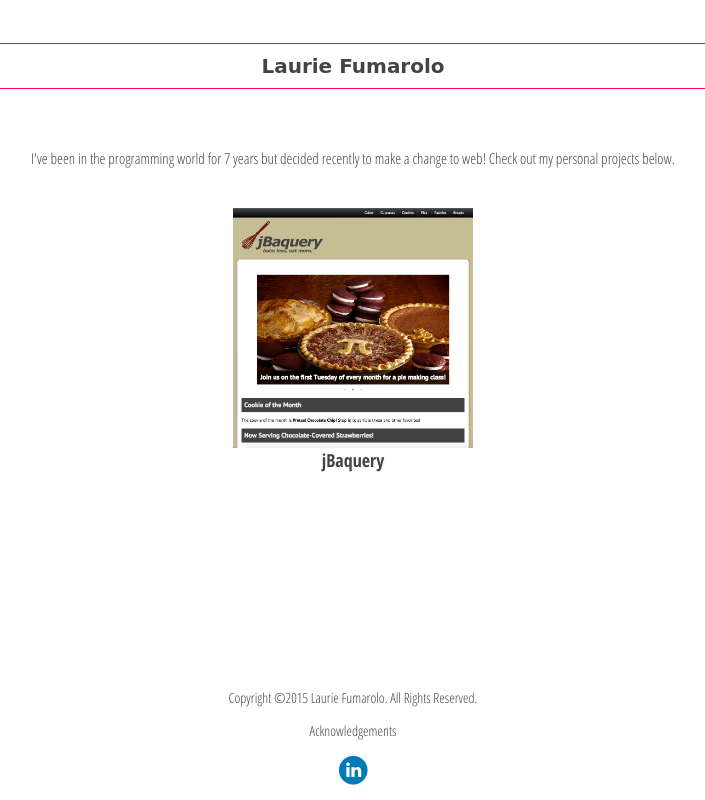
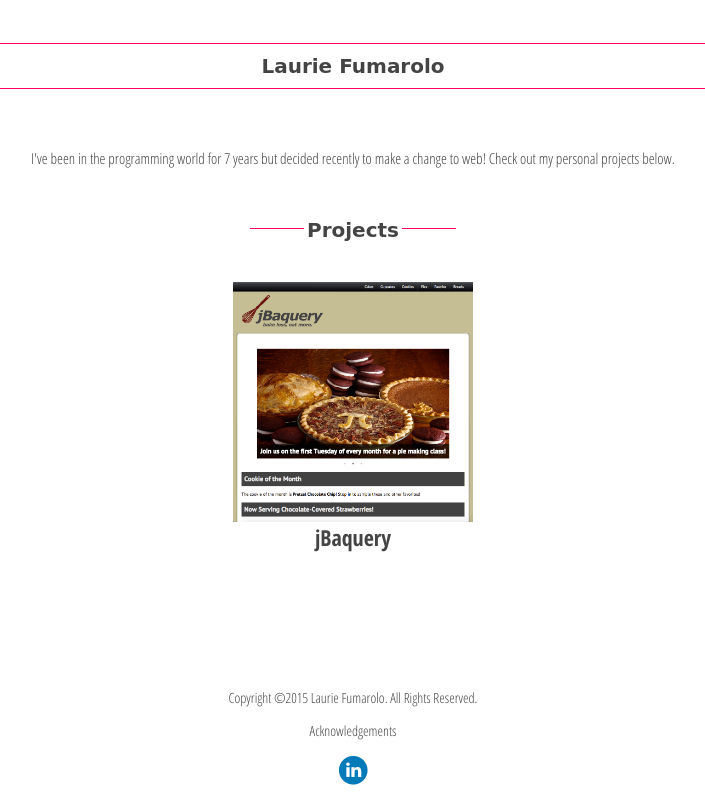
Before and after one commit to lauriefumarolo/lauriefumarolo-com, a PHP site: page / in a window 1280 px wide. Shown: the whole page, without its empty margins (287-992 px from the left). Run offline with PHP 8.4, Linux system fonts and the light colour scheme; some web fonts are replaced.

Commit message:
Adding projects header.

```diff
--- a/publish/css/styles.css
+++ b/publish/css/styles.css
@@ -28,7 +28,7 @@ header {
 	padding: 30px;
 }
 
-header h1 {
+header h1, #projects h2 {
 	display: -webkit-flex;
 	display: flex;
 	-webkit-flex-direction: row;
@@ -39,7 +39,8 @@ header h1 {
 }
 
 /* Horizontal lines */
-header h1:before, header h1:after {
+header h1:before, header h1:after,
+#projects h2:before, #projects h2:after {
 	-webkit-flex: 1;
 	flex: 1;
 	position: relative;
@@ -48,11 +49,11 @@ header h1:before, header h1:after {
 	border-top: 1px solid #FF0066; /* Hot pink */
 }
 
-header h1:before {
+header h1:before, #projects h2:before {
 	right: 1.5%;
 }
 
-header h1:after {
+header h1:after, #projects h2:after {
 	left: 1.5%;
 }
 
@@ -74,8 +75,12 @@ header h1:after {
 /* Project tile styles */
 
 #projects {
-	width: 450px;
 	margin: 30px auto;
+}
+
+#projects h2 {
+	width: 300px;
+	margin: 50px auto 30px auto;
 }
 
 .tile_menu_item {
@@ -94,10 +99,12 @@ header h1:after {
 	height: 400px;
 }
 
-.tile_menu_item h2 {
+.tile_menu_item p {
 	margin: 0;
 	padding: 0;
 	text-align: center;
+	font-size: 22px;
+	font-weight: bold;
 }
 
 /* Pink corners */
@@ -213,6 +220,11 @@ only screen and (max-device-width: 1024px) {
 		width: 260px;
 	}
 
+	#projects h2 {
+		width: 200px;
+		font-size: 20px;
+	}
+
 	.tile_menu_item {
 		margin: auto;
 	}
--- a/publish/index.html
+++ b/publish/index.html
@@ -27,8 +27,10 @@
 			<!-- About me -->
 			<p>I've been in the programming world for 7 years but decided recently to make a change to web! Check out my personal projects below.</p>
 		</div>
-		<div id="projects">
-			<!-- Image tiles representing projects -->
+		<!-- Image tiles representing projects -->
+		<section id="projects">
+			<h2>Projects</h2>
+
 			<div class="tile_menu_item">
 				<!-- Hot pink corners that show when user hovers over tile -->
 				<div class="top left"></div>
@@ -37,9 +39,9 @@
 				<div class="bottom left"></div>
 
 				<a href=""><img src="images/jBaquery_screenshot.png" alt="jBaquery" /></a>
-				<h2>jBaquery</h2>
+				<p>jBaquery</p>
 			</div>
-		</div>
+		</section>
 	</div>
 	<footer>
 		<p>Copyright &copy;2015 Laurie Fumarolo. All Rights Reserved.</p>
```
